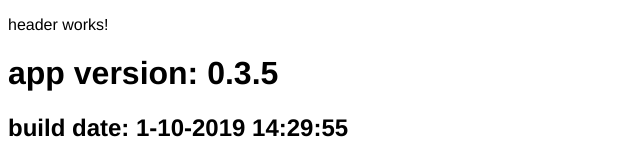
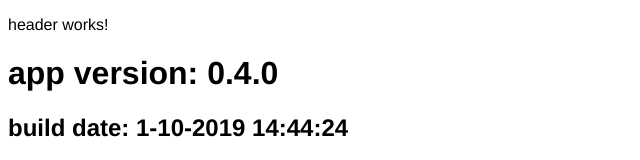
Before and after one commit to iurisdev6/angular-sandbox, an Angular app: page / in a window 1280 px wide. Shown: the top 160 px of the page, without its empty margins (0-640 px from the left). Built offline with nearby package versions, Linux system fonts and the light colour scheme.

Commit message:
bump version.ts

```diff
--- a/src/environments/version.ts
+++ b/src/environments/version.ts
@@ -1,4 +1,4 @@
 export const VERSION = {
-  appVersion: '0.3.5',
-  buildDate: '1-10-2019 14:29:55'
+  appVersion: '0.4.0',
+  buildDate: '1-10-2019 14:44:24'
 };
```
